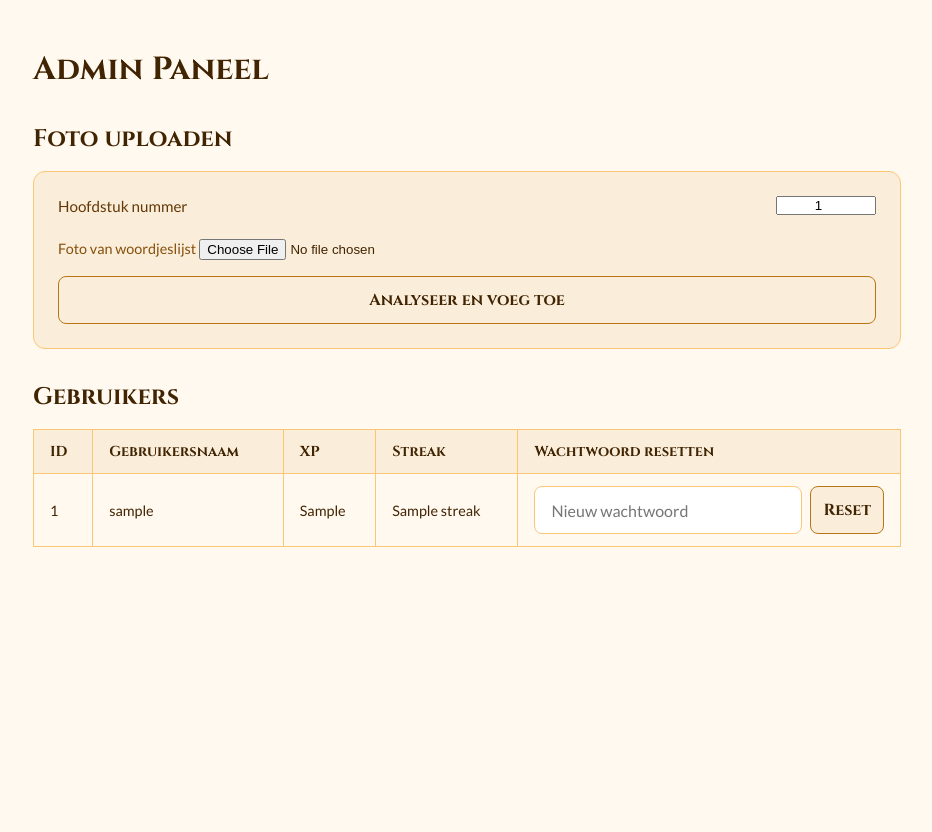
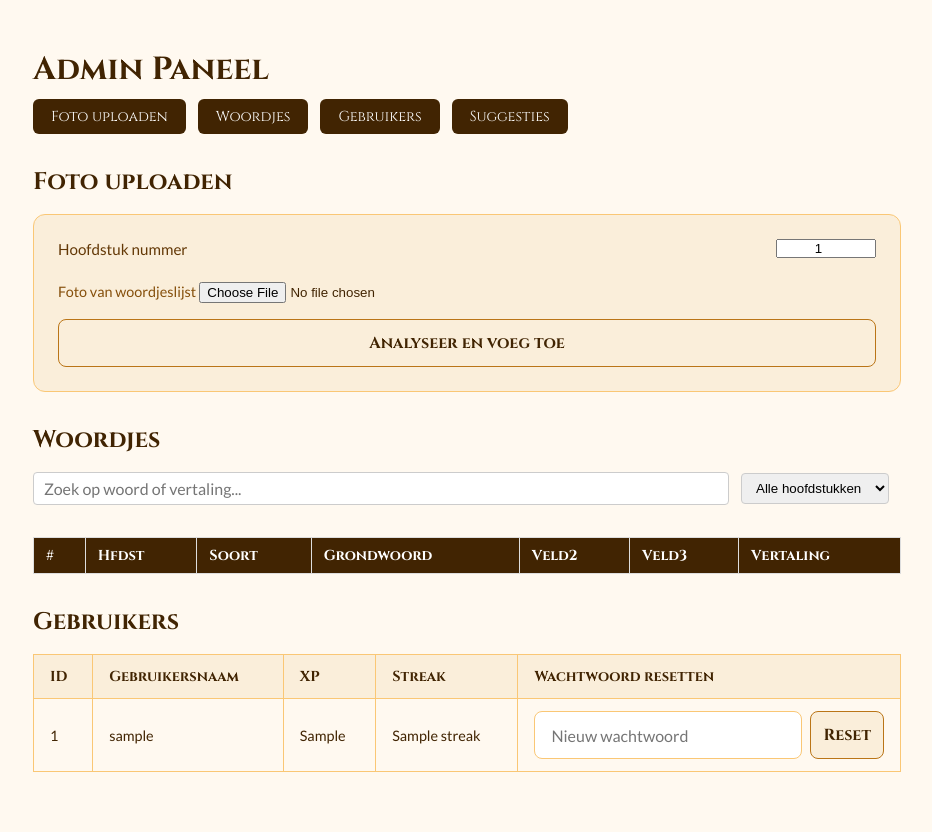
Before and after one commit to thomasdeckers-art/LatijnAI, a Flask app: page /admin/panel in a window 1280 px wide. Shown: the whole page, without its empty margins (173-1105 px from the left). Run offline with Flask 3, Linux system fonts and the light colour scheme; a user stored in the database is signed in; tables that the repository leaves empty hold one stand-in row (values such as "Sample post"); a database or web service that is not in the repository returns one stand-in record (values such as "Sample title"); data that the repository does not hold is empty; some libraries are stand-ins or nearby versions.

Commit message:
Admin panel: woordjes overzicht + suggesties link

```diff
--- a/templates/admin/panel.html
+++ b/templates/admin/panel.html
@@ -6,12 +6,69 @@
     <title>LatijnAI Admin</title>
     <link rel="stylesheet" href="{{ url_for('static', filename='css/style.css') }}">
     <link href="https://fonts.googleapis.com/css2?family=Cinzel:wght@400;500;700&family=Lato:wght@400;700&display=swap" rel="stylesheet">
+    <style>
+        .admin-nav {
+            display: flex;
+            gap: 12px;
+            margin-bottom: 2rem;
+        }
+        .admin-nav a {
+            padding: 8px 18px;
+            background: var(--bruin-donker, #5a3e2b);
+            color: white;
+            border-radius: 6px;
+            text-decoration: none;
+            font-family: 'Cinzel', serif;
+            font-size: 0.9rem;
+        }
+        .admin-nav a:hover {
+            opacity: 0.85;
+        }
+        .woorden-tabel {
+            width: 100%;
+            border-collapse: collapse;
+            margin-top: 1rem;
+            font-size: 0.9rem;
+        }
+        .woorden-tabel th, .woorden-tabel td {
+            border: 1px solid #ddd;
+            padding: 8px 12px;
+            text-align: left;
+        }
+        .woorden-tabel th {
+            background: var(--bruin-donker, #5a3e2b);
+            color: white;
+            font-family: 'Cinzel', serif;
+        }
+        .woorden-tabel tr:nth-child(even) {
+            background: #f9f5f0;
+        }
+        .filter-rij {
+            display: flex;
+            gap: 12px;
+            margin-bottom: 1rem;
+            align-items: center;
+        }
+        .filter-rij input, .filter-rij select {
+            padding: 6px 10px;
+            border: 1px solid #ccc;
+            border-radius: 4px;
+        }
+    </style>
 </head>
 <body>
 <div class="admin-container">
     <h1 class="logo-title">Admin Paneel</h1>
 
-    <h2 style="font-family:'Cinzel',serif; margin: 2rem 0 1rem; color: var(--bruin-donker);">Foto uploaden</h2>
+    <div class="admin-nav">
+        <a href="#upload">Foto uploaden</a>
+        <a href="#woorden">Woordjes</a>
+        <a href="#gebruikers">Gebruikers</a>
+        <a href="{{ url_for('admin_suggesties') }}">Suggesties</a>
+    </div>
+
+    <!-- FOTO UPLOADEN -->
+    <h2 id="upload" style="font-family:'Cinzel',serif; margin: 2rem 0 1rem; color: var(--bruin-donker);">Foto uploaden</h2>
     <div class="keuze-box" style="margin-bottom: 2rem;">
         <div class="keuze-rij">
             <label>Hoofdstuk nummer</label>
@@ -26,7 +83,34 @@
         <div id="upload-resultaat" class="verborgen"></div>
     </div>
 
-    <h2 style="font-family:'Cinzel',serif; margin: 2rem 0 1rem; color: var(--bruin-donker);">Gebruikers</h2>
+    <!-- WOORDJES OVERZICHT -->
+    <h2 id="woorden" style="font-family:'Cinzel',serif; margin: 2rem 0 1rem; color: var(--bruin-donker);">Woordjes</h2>
+    <div class="filter-rij">
+        <input type="text" id="zoek" placeholder="Zoek op woord of vertaling..." oninput="filterWoorden()">
+        <select id="filter-hoofdstuk" onchange="filterWoorden()">
+            <option value="">Alle hoofdstukken</option>
+        </select>
+        <span id="woord-aantal" style="color:#888; font-size:0.9rem;"></span>
+    </div>
+    <div style="overflow-x:auto;">
+        <table class="woorden-tabel" id="woorden-tabel">
+            <thead>
+                <tr>
+                    <th>#</th>
+                    <th>Hfdst</th>
+                    <th>Soort</th>
+                    <th>Grondwoord</th>
+                    <th>Veld2</th>
+                    <th>Veld3</th>
+                    <th>Vertaling</th>
+                </tr>
+            </thead>
+            <tbody id="woorden-tbody"></tbody>
+        </table>
+    </div>
+
+    <!-- GEBRUIKERS -->
+    <h2 id="gebruikers" style="font-family:'Cinzel',serif; margin: 2rem 0 1rem; color: var(--bruin-donker);">Gebruikers</h2>
     <table class="admin-table">
         <thead>
             <tr>
@@ -57,31 +141,78 @@
 </div>
 
 <script>
+let alleWoorden = [];
+
+async function laadWoorden() {
+    const res = await fetch('/api/woorden?van=1&tot=9999');
+    const data = await res.json();
+    alleWoorden = data.woorden || [];
+
+    // Hoofdstukken verzamelen
+    const hoofdstukken = [...new Set(alleWoorden.map(w => w.hoofdstuk))].sort((a,b) => a-b);
+    const select = document.getElementById('filter-hoofdstuk');
+    hoofdstukken.forEach(h => {
+        const opt = document.createElement('option');
+        opt.value = h;
+        opt.textContent = 'Hoofdstuk ' + h;
+        select.appendChild(opt);
+    });
+
+    filterWoorden();
+}
+
+function filterWoorden() {
+    const zoek = document.getElementById('zoek').value.toLowerCase();
+    const hoofdstuk = document.getElementById('filter-hoofdstuk').value;
+
+    let gefilterd = alleWoorden.filter(w => {
+        const matchZoek = !zoek ||
+            (w.grondwoord || '').toLowerCase().includes(zoek) ||
+            (w.vertaling || '').toLowerCase().includes(zoek) ||
+            (w.veld2 || '').toLowerCase().includes(zoek);
+        const matchHoofdstuk = !hoofdstuk || String(w.hoofdstuk) === hoofdstuk;
+        return matchZoek && matchHoofdstuk;
+    });
+
+    const tbody = document.getElementById('woorden-tbody');
+    tbody.innerHTML = '';
+    gefilterd.forEach(w => {
+        const tr = document.createElement('tr');
+        tr.innerHTML = `
+            <td>${w.nummer}</td>
+            <td>${w.hoofdstuk}</td>
+            <td>${w.woordsoort}</td>
+            <td><strong>${w.grondwoord}</strong></td>
+            <td>${w.veld2 || ''}</td>
+            <td>${w.veld3 || ''}</td>
+            <td>${w.vertaling}</td>
+        `;
+        tbody.appendChild(tr);
+    });
+
+    document.getElementById('woord-aantal').textContent = gefilterd.length + ' woorden';
+}
+
 async function uploadFoto() {
     const hoofdstuk = document.getElementById('hoofdstuk').value;
     const foto = document.getElementById('foto').files[0];
-
     if (!foto) {
         alert('Kies eerst een foto.');
         return;
     }
-
     const melding = document.getElementById('upload-melding');
     melding.textContent = 'Bezig met analyseren... even geduld.';
     melding.className = 'melding';
     melding.classList.remove('verborgen');
     document.getElementById('upload-resultaat').classList.add('verborgen');
-
     const formData = new FormData();
     formData.append('foto', foto);
     formData.append('hoofdstuk', hoofdstuk);
-
     const res = await fetch('/admin/upload_foto', {
         method: 'POST',
         body: formData
     });
     const data = await res.json();
-
     if (data.ok) {
         melding.textContent = `✓ ${data.aantal} woordjes toegevoegd aan hoofdstuk ${hoofdstuk}.`;
         melding.className = 'feedback-juist';
@@ -91,11 +222,14 @@
                 data.woorden.map(w => `#${w.nummer} ${w.grondwoord} — ${w.vertaling}`).join('<br>');
             resultaat.classList.remove('verborgen');
         }
+        laadWoorden(); // tabel herladen
     } else {
         melding.textContent = '✗ Fout: ' + data.fout;
         melding.className = 'feedback-fout';
     }
 }
+
+laadWoorden();
 </script>
 </body>
 </html>
```
